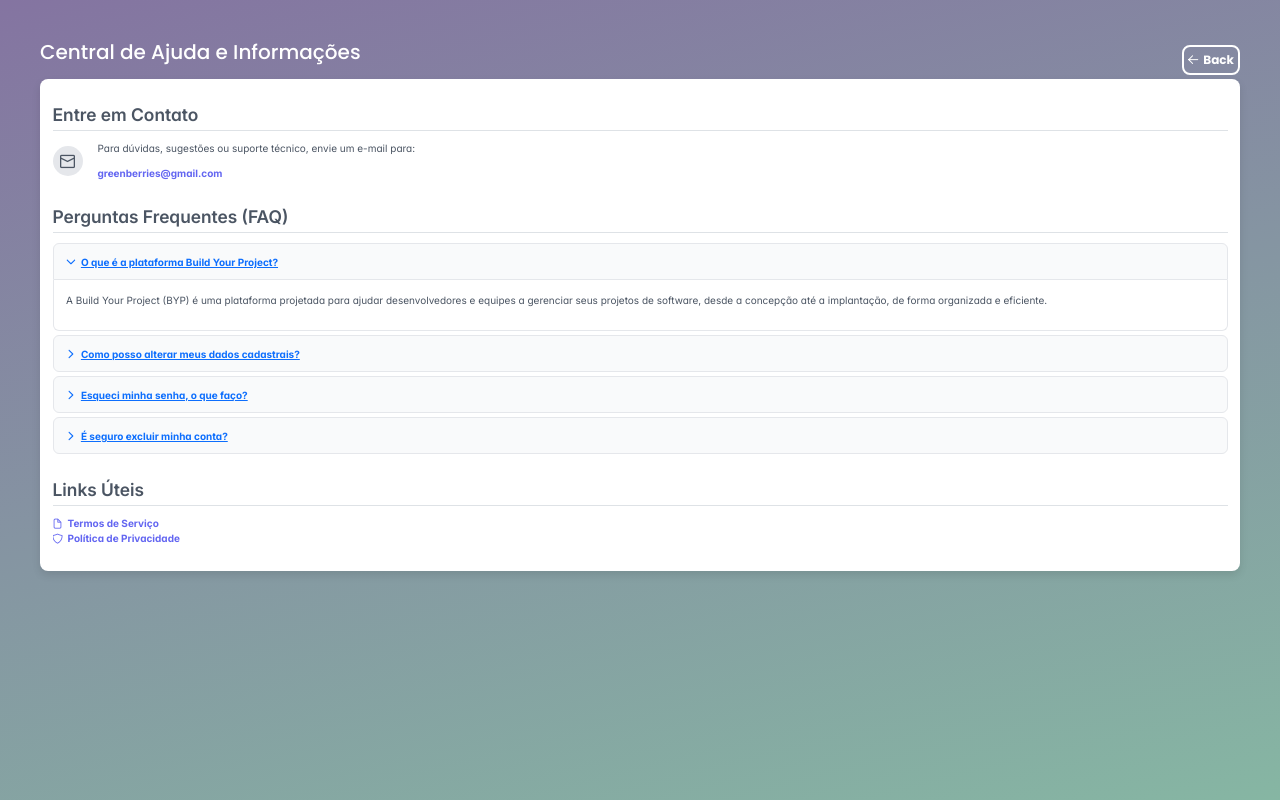
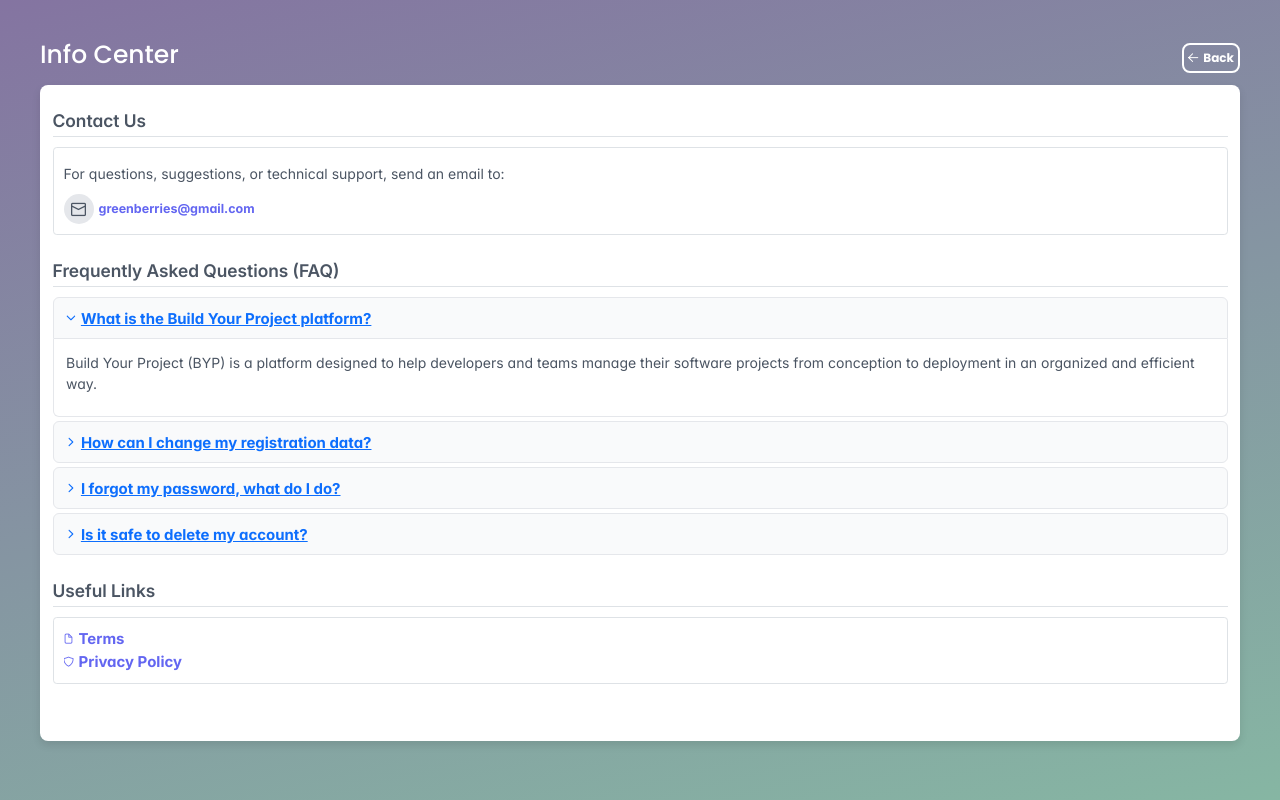
Before and after one commit to GreenBerries-BYP/BuildYourProject-front, a React (Vite) app in the folder frontend/: page /info in a window 1280 px wide. Built offline with nearby package versions, Linux system fonts and the light colour scheme; no server answers.

Commit message:
feat - terminando página de informações

```diff
--- a/frontend/src/components/CreateProjectCard.jsx
+++ b/frontend/src/components/CreateProjectCard.jsx
@@ -6,7 +6,7 @@ const CreateProjectCard = ({ onClick }) => {
 
   return (
     <div className="create-project-card" onClick={onClick}>
-      <p>{t('titles.newProject')}</p>
+      <p className="fs-1">{t('titles.newProject')}</p>
       <div className="plus">+</div>
     </div>
   );
--- a/frontend/src/pages/Informacoes.jsx
+++ b/frontend/src/pages/Informacoes.jsx
@@ -1,66 +1,81 @@
-
-import React from 'react';
-import { useTranslation } from 'react-i18next';
-import { Card } from 'primereact/card';
-import { Accordion, AccordionTab } from 'primereact/accordion';
-import { Button } from 'primereact/button';
-import { Avatar } from 'primereact/avatar';
+import React from "react";
+import { useTranslation } from "react-i18next";
+import { Card } from "primereact/card";
+import { Accordion, AccordionTab } from "primereact/accordion";
+import { Button } from "primereact/button";
+import { Avatar } from "primereact/avatar";
 import { useNavigate } from "react-router-dom";
-
-
-import '../styles/Home.css';
-import '../styles/Informacoes.css';
+import "../styles/Informacoes.css";
 
 function InfoPage() {
   const { t } = useTranslation();
-    const supportEmail = 'greenberries@gmail.com';
+  const supportEmail = "greenberries@gmail.com";
   const navigate = useNavigate();
-
 
   return (
     <div className="info-page-container">
-            <div className='d-flex justify-content-between align-items-center  w-100'>
-                <h2>{t('infoPage.title', 'Central de Ajuda e Informações')}</h2>
-                <Button label={t('infoPage.back')} onClick={() => navigate('/home')} icon='pi pi-arrow-left' className='btn-back'></Button>
+      <div className="d-flex justify-content-between align-items-center  w-100">
+        <h2 className="fs-1">{t("infoPage.title")}</h2>
+        <Button
+          label={t("infoPage.back")}
+          onClick={() => navigate("/home")}
+          icon="pi pi-arrow-left"
+          className="btn-back mb-3"
+        ></Button>
       </div>
 
       <Card className="info-card">
         <div className="info-section">
-                    <h3>{t('infoPage.contact.title', 'Entre em Contato')}</h3>
-                    <div className="contact-content">
+          <h3>{t("infoPage.contactTitle")}</h3>
+          <div className="contact-content border rounded p-3">
+            <div className="contact-details">
+              <p className="mt-2">{t("infoPage.contactDescription")}</p>
+              <div className="d-flex align-items-center">
                 <Avatar icon="pi pi-envelope" size="large" shape="circle" />
-                        <div className="contact-details">
-                            <p>{t('infoPage.contact.description', 'Para dúvidas, sugestões ou suporte técnico, envie um e-mail para:')}</p>
-                            <a href={`mailto:${supportEmail}`} className="support-email">{supportEmail}</a>
+                <a
+                  href={`mailto:${supportEmail}`}
+                  className="support-email fs-5 ms-2"
+                >
+                  {supportEmail}
+                </a>
+              </div>
             </div>
           </div>
         </div>
 
-                {/* Seção de Perguntas Frequentes (FAQ) */}
         <div className="info-section">
-                    <h3>{t('infoPage.faq.title', 'Perguntas Frequentes (FAQ)')}</h3>
+          <h3>{t("infoPage.faqTitle")}</h3>
           <Accordion activeIndex={0}>
-                        <AccordionTab header={t('infoPage.faq.q1.question', 'O que é a plataforma Build Your Project?')}>
-                            <p>{t('infoPage.faq.q1.answer', 'A Build Your Project (BYP) é uma plataforma projetada para ajudar desenvolvedores e equipes a gerenciar seus projetos de software, desde a concepção até a implantação, de forma organizada e eficiente.')}</p>
+            <AccordionTab className="acordion-tab" header={t("infoPage.faqQ1")}>
+              <p>{t("infoPage.faqA1")}</p>
             </AccordionTab>
-                        <AccordionTab header={t('infoPage.faq.q2.question', 'Como posso alterar meus dados cadastrais?')}>
-                            <p>{t('infoPage.faq.q2.answer', 'Você pode alterar seu nome, nome de usuário e e-mail acessando a página "Meus Dados" através do menu de navegação. Lembre-se de salvar as alterações após a edição.')}</p>
+            <AccordionTab className="acordion-tab" header={t("infoPage.faqQ2")}>
+              <p>{t("infoPage.faqA2")}</p>
             </AccordionTab>
-                        <AccordionTab header={t('infoPage.faq.q3.question', 'Esqueci minha senha, o que faço?')}>
-                            <p>{t('infoPage.faq.q3.answer', 'Na página "Meus Dados", clique no botão "Alterar Senha". Um modal aparecerá com as instruções para que você possa redefinir sua senha com segurança.')}</p>
+            <AccordionTab className="acordion-tab" header={t("infoPage.faqQ3")}>
+              <p>{t("infoPage.faqA3")}</p>
             </AccordionTab>
-                        <AccordionTab header={t('infoPage.faq.q4.question', 'É seguro excluir minha conta?')}>
-                            <p>{t('infoPage.faq.q4.answer', 'A exclusão de conta é uma ação permanente e irreversível. Todos os seus projetos e dados associados serão removidos de nossa plataforma. Proceda com cautela.')}</p>
+            <AccordionTab className="acordion-tab" header={t("infoPage.faqQ4")}>
+              <p>{t("infoPage.faqA4")}</p>
             </AccordionTab>
           </Accordion>
         </div>
 
-                {/* Seção de Links Úteis */}
         <div className="info-section">
-                    <h3>{t('infoPage.links.title', 'Links Úteis')}</h3>
-                    <div className="useful-links">
-                        <Button label={t('infoPage.links.terms', 'Termos de Serviço')} icon="pi pi-file" className="p-button-text" />
-                        <Button label={t('infoPage.links.privacy', 'Política de Privacidade')} icon="pi pi-shield" className="p-button-text" />
+          <h3>{t("infoPage.linksTitle")}</h3>
+          <div className="useful-links border rounded p-3">
+            <Button
+              label={t("infoPage.linksTerms")}
+              icon="pi pi-file"
+              className="p-button-text fs-4"
+              onClick={() => navigate("/use_terms")}
+            />
+            <Button
+              label={t("infoPage.linksPrivacyPolicy")}
+              icon="pi pi-shield"
+              className="p-button-text fs-4"
+              onClick={() => navigate("/privacy_policy")}
+            />
           </div>
         </div>
       </Card>
--- a/frontend/src/styles/Informacoes.css
+++ b/frontend/src/styles/Informacoes.css
@@ -1,3 +1,7 @@
+p {
+  font-size: 1.4rem;
+}
+
 .btn-back {
     border-radius: 8px;
     border: 2px solid var(--white-color);
@@ -18,6 +22,7 @@
 .info-card {
   box-shadow: 0 4px 8px rgba(0, 0, 0, 0.1);
   border-radius: 8px;
+  height: 82vh;
 }
 
 .info-section {
@@ -55,6 +60,10 @@
     margin-right: 1rem;
 }
 
+.acordion-tab {
+  font-size: 1.5rem;
+}
+
 /* Animação de entrada */
 @keyframes fadeIn {
   from {
--- a/frontend/src/translate/languages/en.js
+++ b/frontend/src/translate/languages/en.js
@@ -96,7 +96,7 @@ const en = {
     suggestions: "Suggestions for a strong password:",
     or: "OR",
     doesntHaveAccount: "Doesn't have an account?",
-    google: "Login with Google"
+    google: "Login with Google",
   },
   register: {
     fullNameLabel: "Full name:",
@@ -113,10 +113,10 @@ const en = {
     errorPasswordMismatch: "Passwords do not match.",
     errorAcceptTerms: "You must accept the terms of use and privacy policies.",
     errorRegistrationFailed:
-    "Error registering. Check your data and try again.",
+      "Error registering. Check your data and try again.",
     terms: {
       intro:
-      "By creating an account in this application, I declare that I accept the",
+        "By creating an account in this application, I declare that I accept the",
       termsLinkText: "terms of use",
       and: "and the",
       policyLinkText: "privacy policies",
@@ -124,7 +124,7 @@ const en = {
     submitButton: "Register",
     signIn: "Sign In",
     alredyHaveAccount: "Alredy have an account?",
-    google: "Register with Google"
+    google: "Register with Google",
   },
   projectCard: {
     progressLabel: "Progress",
@@ -195,7 +195,7 @@ const en = {
     errorSendingCode: "Error sending the code. Please try again.",
     enterFullCode: "Enter all 6 digits of the code",
     enterVerificationCode: "Enter the 6-digit code",
-    optional: "Optional",   // para indicar que a seleção do responsável é opcional
+    optional: "Optional", // para indicar que a seleção do responsável é opcional
     none: "N/A",
   },
   modalDeleteProject: {
@@ -204,7 +204,7 @@ const en = {
     toDelete: "to delete the project",
     inputPlaceholder: "Type here",
     errorTypeYes: "You need to type YES to confirm",
-    errorDeleting: "Error deleting the project"
+    errorDeleting: "Error deleting the project",
   },
   buttons: {
     createProject: "Create Project",
@@ -230,7 +230,7 @@ const en = {
     assign: "Assign Task",
     viewSchedule: "View Schedule",
     back: "Back",
-    addSubtask: "Add SubTask"
+    addSubtask: "Add SubTask",
   },
   sideBar: {
     home: "Home",
@@ -249,7 +249,7 @@ const en = {
     projectType: "Project Type",
     phases: "Steps",
     addPhase: "Add step",
-    addCustomPhase:"Add your own phase",
+    addCustomPhase: "Add your own phase",
     selectResponsible: "Select responsible:",
     selectPhase: "Select a Step",
     startDate: "Start Date",
@@ -261,7 +261,7 @@ const en = {
   placeholders: {
     projectName: "Enter project name",
     email: "Your email",
-    enterEmail: "Enter email"
+    enterEmail: "Enter email",
   },
   steps: {
     basicInfo: "Basic Info",
@@ -344,8 +344,7 @@ const en = {
       title: "5. Your Rights",
       text: "You can access, correct, or delete your personal information at any time. Contact us to exercise these rights.",
     },
-    contact:
-      "For questions or requests, contact: privacidade@greenberries.com",
+    contact: "For questions or requests, contact: privacidade@greenberries.com",
   },
   toast: {
     loginSuccessTitle: "Welcome!",
@@ -357,17 +356,22 @@ const en = {
     googleLoginErrorTitle: "Google Login Error",
     googleLoginErrorDetail: "Unable to authenticate with Google.",
     createProjectSuccessTitle: "Project created successfully",
-    createProjectSuccessDetail: "Your project has been saved and is available in the list.",
+    createProjectSuccessDetail:
+      "Your project has been saved and is available in the list.",
     createProjectErrorTitle: "Error creating project",
-    createProjectErrorDetail: "Unable to create project. Please check your data and try again.",
+    createProjectErrorDetail:
+      "Unable to create project. Please check your data and try again.",
     sessionExpiredTitle: "Session expired",
     sessionExpiredDetail: "Please log in again to continue.",
     registerSuccessTitle: "Registration successful",
-    registerSuccessDetail: "Your account has been created successfully! You can now log in.",
+    registerSuccessDetail:
+      "Your account has been created successfully! You can now log in.",
     registerFailedTitle: "Registration failed",
-    registerEmailExists: "This email is already registered. Please try another.",
+    registerEmailExists:
+      "This email is already registered. Please try another.",
     serverErrorTitle: "Server error",
-    serverErrorDetail: "Unable to process your request. Please try again later.",
+    serverErrorDetail:
+      "Unable to process your request. Please try again later.",
     deleteProjectSuccessTitle: "Project deleted",
     deleteProjectSuccessDetail: "The project was successfully removed.",
     deleteProjectErrorTitle: "Error deleting project",
@@ -389,10 +393,11 @@ const en = {
     editButton: "Edit",
     loading: "Loading user data...",
     welcome: "Welcome, ",
-    deleteText: "Deleting you account will permanently remove all of your data. This action cannot be undone.",
+    deleteText:
+      "Deleting you account will permanently remove all of your data. This action cannot be undone.",
     changePassword: "Change Password",
     dangerZone: "Danger Zone",
-    deleteAccount: "Delete My Account"
+    deleteAccount: "Delete My Account",
   },
   modalDeleteTask: {
     typeYesToDelete: "Type",
@@ -400,16 +405,36 @@ const en = {
     toDelete: "to delete the task",
     inputPlaceholder: "Type here",
     errorTypeYes: "You need to type YES to confirm",
-    errorDeleting: "Error deleting the task"
+    errorDeleting: "Error deleting the task",
   },
   modalAssignTask: {
     inputPlaceholder: "Enter email",
     errorEmpty: "Email cannot be empty",
-    errorInvalid: "Invalid email format"
+    errorInvalid: "Invalid email format",
   },
   infoPage: {
-    back: "Back"
-  }
+    back: "Back",
+    title: "Info Center",
+    contactDescription:
+      "For questions, suggestions, or technical support, send an email to:",
+    contactTitle: "Contact Us",
+    faqTitle: "Frequently Asked Questions (FAQ)",
+    faqQ1: "What is the Build Your Project platform?",
+    faqA1:
+      "Build Your Project (BYP) is a platform designed to help developers and teams manage their software projects from conception to deployment in an organized and efficient way.",
+    faqQ2: "How can I change my registration data?",
+    faqA2:
+      'You can change your name, username, and email by accessing the "My Data" page through the navigation menu. Remember to save the changes after editing.',
+    faqQ3: "I forgot my password, what do I do?",
+    faqA3:
+      'On the "My Data" page, click the "Change Password" button. A modal will appear with instructions so you can safely reset your password.',
+    faqQ4: "Is it safe to delete my account?",
+    faqA4:
+      "Account deletion is a permanent and irreversible action. All your projects and associated data will be removed from our platform. Proceed with caution.",
+    linksTitle: "Useful Links",
+    linksTerms: "Terms",
+    linksPrivacyPolicy: "Privacy Policy",
+  },
 };
 
 export default en;
--- a/frontend/src/translate/languages/pt.js
+++ b/frontend/src/translate/languages/pt.js
@@ -95,8 +95,8 @@ const pt = {
     number: "Pelo menos um número",
     suggestions: "Sugestões para uma senha forte:",
     or: "OU",
-    doesntHaveAccount: 'Não tem uma conta?',
-    google: "Faça login com o Google"
+    doesntHaveAccount: "Não tem uma conta?",
+    google: "Faça login com o Google",
   },
   register: {
     fullNameLabel: "Nome completo:",
@@ -124,7 +124,7 @@ const pt = {
     submitButton: "Realizar Cadastro",
     signIn: "Fazer Login",
     alredyHaveAccount: "Já possui uma conta?",
-    google: "Cadastrar com o Google"
+    google: "Cadastrar com o Google",
   },
   projectCard: {
     progressLabel: "Progresso",
@@ -192,13 +192,13 @@ const pt = {
     endDateRequired: "Data de término é obrigatória.",
     endDateAfterStartDate:
       "Data de término não pode ser anterior à data de início.",
-    verificationCodeSent: "Um código de verificação foi enviado para seu e-mail.",
+    verificationCodeSent:
+      "Um código de verificação foi enviado para seu e-mail.",
     errorSendingCode: "Erro ao enviar o código. Tente novamente.",
     enterFullCode: "Digite os 6 dígitos do código",
     enterVerificationCode: "Digite o código de 6 dígitos",
     optional: "Opcional",
     none: "N/A",
-
   },
   modalDeleteProject: {
     typeYesToDelete: "Digite",
@@ -206,7 +206,7 @@ const pt = {
     toDelete: "para apagar o projeto",
     inputPlaceholder: "Digite aqui",
     errorTypeYes: "Você precisa digitar SIM para confirmar",
-    errorDeleting: "Erro ao apagar o projeto"
+    errorDeleting: "Erro ao apagar o projeto",
   },
   buttons: {
     createProject: "Criar Projeto",
@@ -232,7 +232,7 @@ const pt = {
     assign: "Atribuir Tarefa",
     viewSchedule: "Ver Cronograma",
     back: "Voltar",
-    addSubtask: "Nova SubTarefa"
+    addSubtask: "Nova SubTarefa",
   },
   sideBar: {
     home: "Início",
@@ -251,7 +251,7 @@ const pt = {
     projectType: "Tipo de Projeto",
     phases: "Etapas",
     addPhase: "Adicionar etapa",
-    addCustomPhase:"Adicione sua própria etapa",
+    addCustomPhase: "Adicione sua própria etapa",
     taskName: "Nome da Tarefa",
     taskDescription: "Descrição da Tarefa",
     selectResponsible: "Selecione um responsável:",
@@ -260,12 +260,12 @@ const pt = {
     endDate: "Data de Término",
     academicArticle: "Artigo Acadêmico",
     collaboratorEmail: "Email do Colaborador",
-    selectResponsible: "Selecione um responsável"
+    selectResponsible: "Selecione um responsável",
   },
   placeholders: {
     projectName: "Insira o nome do projeto",
     email: "Seu e-mail",
-    enterEmail: "Digite o email"
+    enterEmail: "Digite o email",
   },
   steps: {
     basicInfo: "Info Básicas",
@@ -357,31 +357,36 @@ const pt = {
     googleLoginErrorTitle: "Erro no Google Login",
     googleLoginErrorDetail: "Não foi possível autenticar com o Google.",
     createProjectSuccessTitle: "Projeto criado com sucesso",
-    createProjectSuccessDetail: "Seu projeto foi salvo e está disponível na lista.",
+    createProjectSuccessDetail:
+      "Seu projeto foi salvo e está disponível na lista.",
     createProjectErrorTitle: "Erro ao criar projeto",
-    createProjectErrorDetail: "Não foi possível criar o projeto. Verifique os dados e tente novamente.",
+    createProjectErrorDetail:
+      "Não foi possível criar o projeto. Verifique os dados e tente novamente.",
     sessionExpiredTitle: "Sessão expirada",
     sessionExpiredDetail: "Faça login novamente para continuar.",
     registerSuccessTitle: "Cadastro realizado",
-    registerSuccessDetail: "Sua conta foi criada com sucesso! Você já pode fazer login.",
+    registerSuccessDetail:
+      "Sua conta foi criada com sucesso! Você já pode fazer login.",
     registerFailedTitle: "Falha no cadastro",
     registerEmailExists: "O email informado já está cadastrado. Tente outro.",
     serverErrorTitle: "Erro no servidor",
-    serverErrorDetail: "Não foi possível processar sua requisição. Tente novamente mais tarde.",
+    serverErrorDetail:
+      "Não foi possível processar sua requisição. Tente novamente mais tarde.",
     deleteProjectSuccessTitle: "Projeto excluído",
     deleteProjectSuccessDetail: "O projeto foi removido com sucesso.",
     deleteProjectErrorTitle: "Erro ao excluir projeto",
-    deleteProjectErrorDetail: "Não foi possível excluir o projeto. Tente novamente.",
+    deleteProjectErrorDetail:
+      "Não foi possível excluir o projeto. Tente novamente.",
     deleteTaskSuccessTitle: "Tarefa deletada",
     deleteTaskSuccessDetail: "A tarefa foi removida com sucesso.",
     deleteTaskErrorTitle: "Erro ao deletar tarefa",
-    deleteTaskErrorDetail: "Não foi possível deletar a tarefa. Tente novamente.",
+    deleteTaskErrorDetail:
+      "Não foi possível deletar a tarefa. Tente novamente.",
     assignTaskSuccessTitle: "Tarefa atribuída",
     assignTaskSuccessDetail: "A tarefa foi atribuída com sucesso.",
     assignTaskErrorTitle: "Erro ao atribuir tarefa",
-    assignTaskErrorDetail: "Não foi possível atribuir a tarefa. Tente novamente."
-
-
+    assignTaskErrorDetail:
+      "Não foi possível atribuir a tarefa. Tente novamente.",
   },
   dadosUsuario: {
     title: "Meus Dados",
@@ -391,10 +396,11 @@ const pt = {
     editButton: "Editar",
     loading: "Carregando dados do usuário...",
     welcome: "Bem vind@, ",
-    deleteText: "Excluir sua conta removerá permanentemente todos os seus dados. Esta ação não pode ser desfeita.",
+    deleteText:
+      "Excluir sua conta removerá permanentemente todos os seus dados. Esta ação não pode ser desfeita.",
     changePassword: "Alterar Senha",
     dangerZone: "Zona de Perigo",
-    deleteAccount: "Excluir Minha Conta"
+    deleteAccount: "Excluir Minha Conta",
   },
   modalDeleteTask: {
     typeYesToDelete: "Digite",
@@ -402,16 +408,36 @@ const pt = {
     toDelete: "para apagar a tarefa",
     inputPlaceholder: "Digite aqui",
     errorTypeYes: "Você precisa digitar SIM para confirmar",
-    errorDeleting: "Erro ao apagar a tarefa"
+    errorDeleting: "Erro ao apagar a tarefa",
   },
   modalAssignTask: {
     inputPlaceholder: "Digite o email",
     errorEmpty: "O email não pode ficar vazio",
-    errorInvalid: "Formato de email inválido"
+    errorInvalid: "Formato de email inválido",
   },
   infoPage: {
-    back: "Voltar"
-  }
+    back: "Voltar",
+    title: "Central de Informações",
+    contactDescription:
+      "Para dúvidas, sugestões ou suporte técnico, envie um e-mail para:",
+    contactTitle: "Entre em Contato",
+    faqTitle: "Perguntas Frequentes (FAQ)",
+    faqQ1: "O que é a plataforma Build Your Project?",
+    faqA1:
+      "A Build Your Project (BYP) é uma plataforma projetada para ajudar desenvolvedores e equipes a gerenciar seus projetos de software, desde a concepção até a implantação, de forma organizada e eficiente.",
+    faqQ2: "Como posso alterar meus dados cadastrais?",
+    faqA2:
+      'Você pode alterar seu nome, nome de usuário e e-mail acessando a página "Meus Dados" através do menu de navegação. Lembre-se de salvar as alterações após a edição.',
+    faqQ3: "Esqueci minha senha, o que faço?",
+    faqA3:
+      "Na página 'Meus Dados', clique no botão 'Alterar Senha'. Um modal aparecerá com as instruções para que você possa redefinir sua senha com segurança.",
+    faqQ4: "É seguro excluir minha conta?",
+    faqA4:
+      "A exclusão de conta é uma ação permanente e irreversível. Todos os seus projetos e dados associados serão removidos de nossa plataforma. Proceda com cautela.",
+    linksTitle: "Links Úteis",
+    linksTerms: "Termos de Serviço",
+    linksPrivacyPolicy: "Política de Privacidade"
+  },
 };
 
 export default pt;
```
Lines whose indentation alone changed are shown as unchanged.
